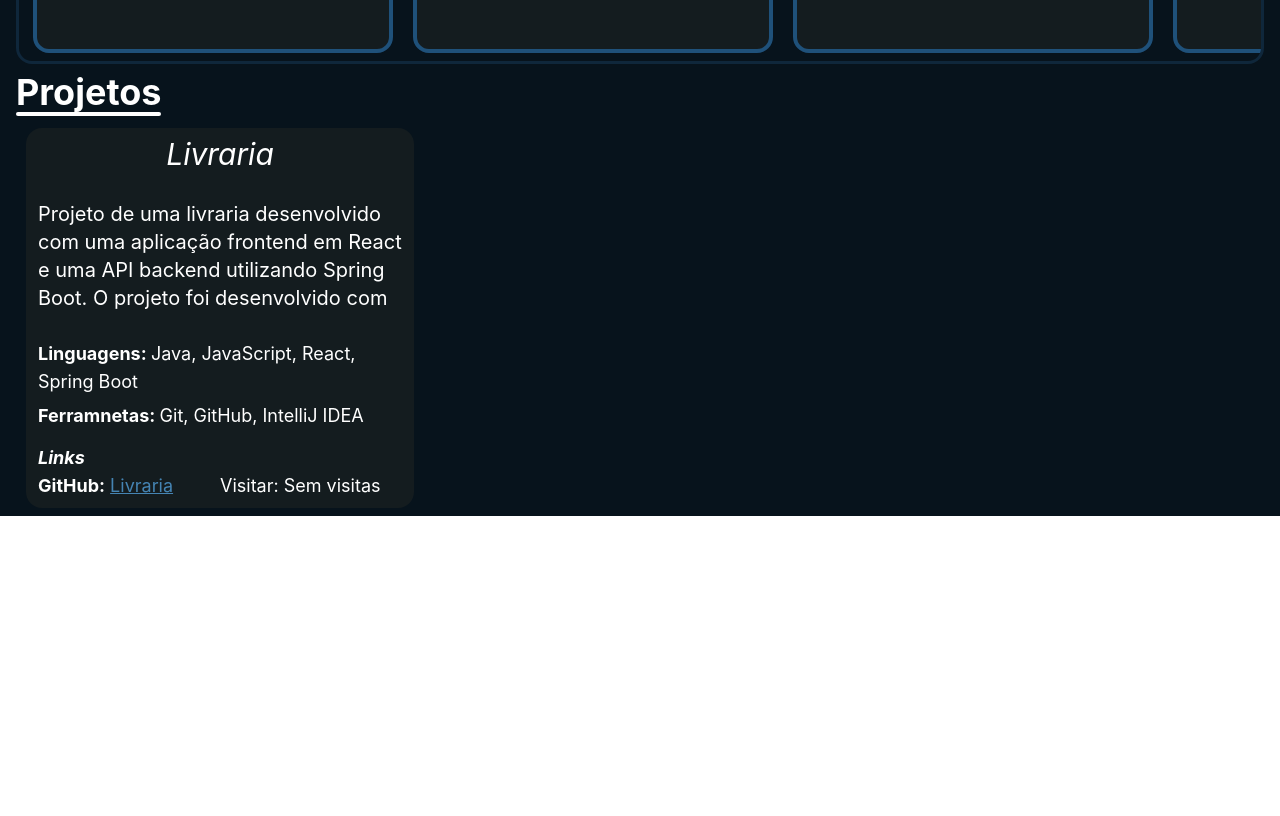
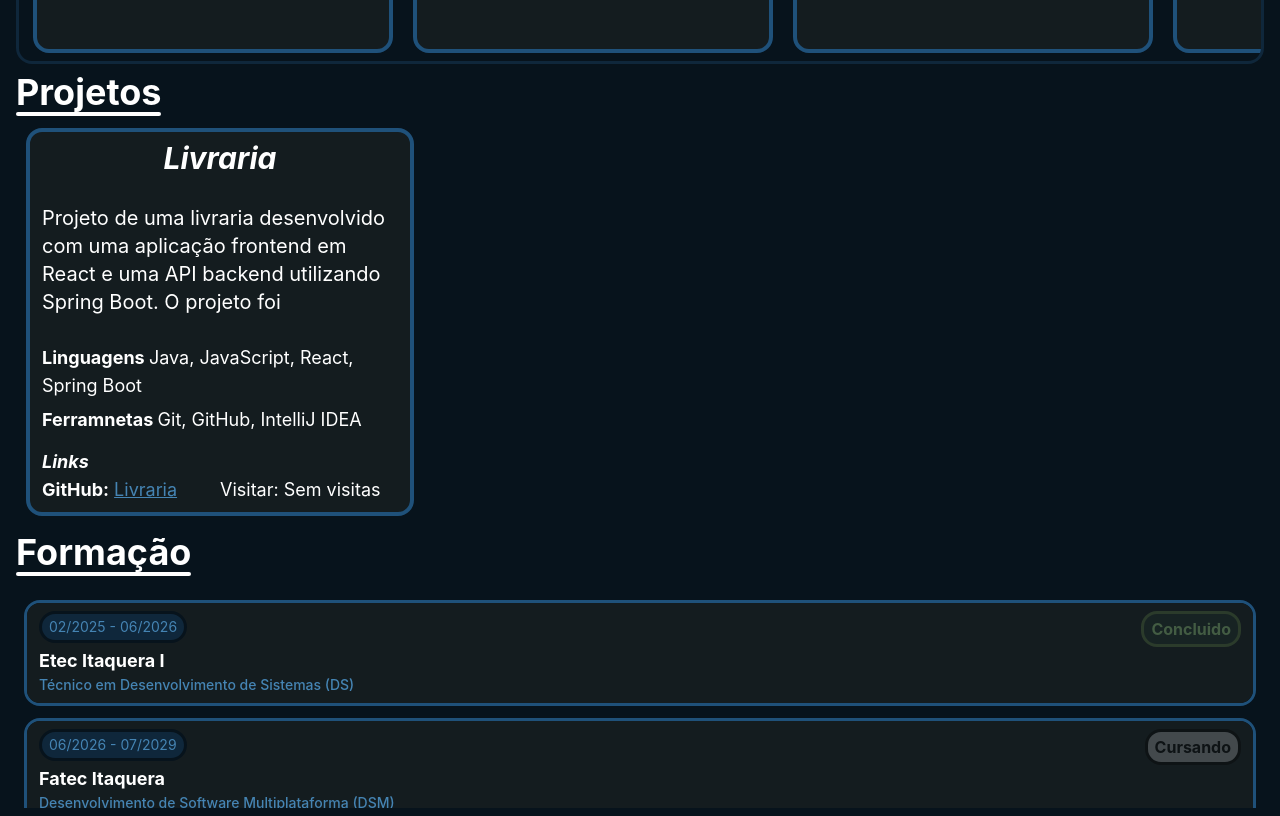
Before and after one commit to Davi-Oliveira214/portifolio, a React (Vite) app: page / in a window 1280 px wide. Shown: the part 1440-2256 px from the top of the page. Before the commit the page ends 1956 px from the top, so only its background shows below. Built offline with nearby package versions, Linux system fonts and the light colour scheme; the HTML template or start-up script is replaced by a standard one.

Commit message:
feat(home): adiciona secao de educacao e formacao academica

```diff
--- a/src/App.jsx
+++ b/src/App.jsx
@@ -2,6 +2,7 @@ import Skills from './components/Sessoes/SkillsSessao.jsx'
 import Hero from './components/Hero.jsx'
 import Sobre from './components/Sessoes/SobreSessao.jsx'
 import Projetos from './components/Sessoes/ProjetosSessao.jsx'
+import Educacao from './components/Sessoes/FormacaoSessao.jsx'
 
 export default function App() {
    return (
@@ -10,6 +11,7 @@ export default function App() {
          <Skills />
          <Sobre />
          <Projetos />
+         <Educacao />
       </>
    )
 }
--- /dev/null
+++ b/src/components/Sessoes/FormacaoSessao.jsx
@@ -0,0 +1,16 @@
+import { formacao } from '../../data/formacao'
+import CardFormacao from '../cards/CardFormacao'
+import Titulo from '../Titulos'
+
+export default function FormacaoSessao() {
+   return (
+      <div className='w-full my-2 px-4 '>
+         <Titulo texto={'Formação'} />
+         <div className='flex px-2 py-3 gap-3 flex-wrap max-h-55 overflow-y-scroll scrollbar-thin scrollbar-thumb-deep-space-blue-900 snap-mandatory snap-y scroll-smooth'>
+            {formacao.map((f) => (
+               <CardFormacao key={f.id} infomacoes={f} />
+            ))}
+         </div>
+      </div>
+   )
+}
--- a/src/components/Sessoes/ProjetosSessao.jsx
+++ b/src/components/Sessoes/ProjetosSessao.jsx
@@ -1,6 +1,6 @@
 import Titulo from '../Titulos'
 import { projetos } from '../../data/projetos'
-import CardProjeto from '../cards/CArdProjeto'
+import CardProjeto from '../cards/CardProjeto'
 
 export default function Projetos() {
    return (
--- a/src/components/Sessoes/SobreSessao.jsx
+++ b/src/components/Sessoes/SobreSessao.jsx
@@ -10,9 +10,9 @@ export default function SobreSessao() {
       <div className='w-full mt-10 px-4 py-2'>
          <Titulo texto={'Sobre'} />
          <div className='flex flex-col w-full gap-3 lg:justify-center'>
-            <div className='flex md:flex-row justify-between relative rounded-2xl overflow-hidden'>
+            <div className='flex md:flex-row justify-between relative rounded-2xl overflow-hidden border-2 border-deep-space-blue-800 md:border-0'>
                <div
-                  className={`${texto ? 'flex absolute inset-0' : 'hidden'} md:flex flex-col items-center justify-center gap-10 w-full md:w-[55%] min-h-full p-6 md:p-8 bg-deep-space-blue-950/95 md:bg-deep-space-blue-950/90 text-sm text-justify text-extra-branco backdrop-blur-sm border border-deep-space-blue-800 rounded-2xl shadow-lg cursor-pointer transition-all duration-300 md:pointer-events-none`}
+                  className={`${texto ? 'flex absolute inset-0' : 'hidden'} md:flex flex-col items-center justify-center gap-10 w-full md:w-[55%] min-h-full p-6 md:p-8 bg-deep-space-blue-950/95 md:bg-deep-space-blue-950/90 text-sm text-justify text-extra-branco backdrop-blur-sm rounded-2xl shadow-lg cursor-pointer transition-all duration-300 md:pointer-events-none`}
                   onClick={() => isTexto(!texto)}
                >
                   <p>
--- /dev/null
+++ b/src/components/cards/CardFormacao.jsx
@@ -0,0 +1,84 @@
+export default function CardFormacao({ infomacoes }) {
+   const { instituicao, periodo, curso, inicio, fim, descricao, aprendizados } =
+      infomacoes
+
+   return (
+      <details className='flex flex-col w-full rounded-2xl border-[3px] border-deep-space-blue-800 overflow-hidden bg-deep-space-blue-900 text-extra-branco snap-center'>
+         <summary className='list-none flex flex-col px-3 py-2 bg-charcoal-blue-900 cursor-pointer'>
+            <div className='flex justify-between'>
+               <PeriodoFormacao data={periodo} />
+               <Status fim={fim} />
+            </div>
+            <NomeInstituicao instituicao={instituicao} />
+            <NomeCurso curso={curso} />
+         </summary>
+         <div className='flex flex-col gap-4 px-4 py-3'>
+            <DescricaoFormacao texto={descricao} />
+            <div className='flex flex-wrap gap-y-2.5 gap-x-4 justify-center'>
+               {aprendizados.map((i) => (
+                  <TagAprendizado key={`id-${i}`} texto={i} />
+               ))}
+            </div>
+         </div>
+      </details>
+   )
+}
+
+function Status({ fim }) {
+   let texto, style
+
+   let agora = new Date()
+   const anoAtual = agora.getFullYear()
+   const mesAtual = String(agora.getMonth() + 1).padStart(2, '0')
+   const dataAtual = `${anoAtual}-${mesAtual}`
+
+   const isConcluido = dataAtual >= fim
+
+   if (isConcluido) {
+      texto = 'concluido'
+      style =
+         'text-hunter-green-700 bg-[rgba(36,66,54,0.2)] border-hunter-green-800'
+   } else {
+      texto = 'cursando'
+      style =
+         'text-charcoal-blue-950 bg-[rgba(255,255,255,0.2)] border-charcoal-blue-950'
+   }
+
+   return (
+      <p
+         className={`capitalize font-bold p-[3px_7px] border-[3px] rounded-2xl ${style}`}
+      >
+         {texto}
+      </p>
+   )
+}
+
+function PeriodoFormacao({ data }) {
+   return (
+      <p className='w-max p-[3px_7px] text-sm text-deep-space-blue-700 bg-deep-space-blue-900 border-[3px] border-deep-space-blue-950 rounded-2xl mb-1'>
+         {data}
+      </p>
+   )
+}
+
+function DescricaoFormacao({ texto }) {
+   return <p className='wrap-break-word'>{texto}</p>
+}
+
+function NomeInstituicao({ instituicao }) {
+   return <p className='font-bold text-lg'>{instituicao}</p>
+}
+
+function NomeCurso({ curso }) {
+   return (
+      <p className='text-sm text-deep-space-blue-700 font-medium'>{curso}</p>
+   )
+}
+
+function TagAprendizado({ texto }) {
+   return (
+      <p className='w-max capitalize font-bold bg-[rgba(12,23,19,0.3)] border-2 border-deep-space-blue-800 px-2 py-1 rounded-2xl text-center'>
+         {texto}
+      </p>
+   )
+}
--- a/src/components/cards/CardProjeto.jsx
+++ b/src/components/cards/CardProjeto.jsx
@@ -13,13 +13,15 @@ export default function CardProjeto({
    return (
       <>
          <div
-            className={`w-97 min-h-95 rounded-2xl overflow-hidden bg-charcoal-blue-900 text-extra-branco snap-center`}
+            className={`w-97 min-h-95 rounded-2xl overflow-hidden bg-charcoal-blue-900 text-extra-branco snap-center border-4 border-deep-space-blue-800`}
             onClick={() => setImage(!isImage)}
          >
             <div
                className={`${!isImage ? 'flex' : 'hidden'} flex-col h-full justify-between gap-7 px-3 py-2`}
             >
-               <h3 className='text-center text-3xl italic'>{titulo}</h3>
+               <h3 className='text-center text-3xl font-bold italic'>
+                  {titulo}
+               </h3>
                <p
                   className='text-xl h-28 overflow-y-scroll scrollbar-thumb-deep-space-blue-950 scrollbar-thin'
                   onClick={(e) => e.stopPropagation()}
@@ -81,7 +83,7 @@ function Link({ caminho, texto }) {
 function Info({ tipo, texto }) {
    return (
       <p className='capitalize'>
-         <span className='font-bold'>{tipo + ': '}</span>
+         <span className='font-bold'>{tipo} </span>
          {texto}
       </p>
    )
--- /dev/null
+++ b/src/data/formacao.js
@@ -0,0 +1,24 @@
+export const formacao = [
+   {
+      id: 1,
+      instituicao: 'Etec Itaquera I',
+      periodo: '02/2025 - 06/2026',
+      inicio: '2025-02',
+      fim: '2026-06',
+      curso: 'Técnico em Desenvolvimento de Sistemas (DS)',
+      descricao:
+         'Curso técnico em desenvolvimento de sistema, com lógica de programação, desenvolvimento web e banco de dados relacionais.',
+      aprendizados: ['Java', 'Html', 'CSS', 'JS', 'PHP', 'SQl', 'MySql'],
+   },
+   {
+      id: 2,
+      instituicao: 'Fatec Itaquera',
+      periodo: '06/2026 - 07/2029',
+      inicio: '2026-07',
+      fim: '2029-06',
+      curso: 'Desenvolvimento de Software Multiplataforma (DSM)',
+      descricao:
+         'Tecnólogo em desenvolvimento de software para múltiplas plataformas, abrangendo desenvolvimento web, mobile, banco de dados e arquitetura de sistemas.',
+      aprendizados: ['Html', 'CSS', 'JS'],
+   },
+]
```
